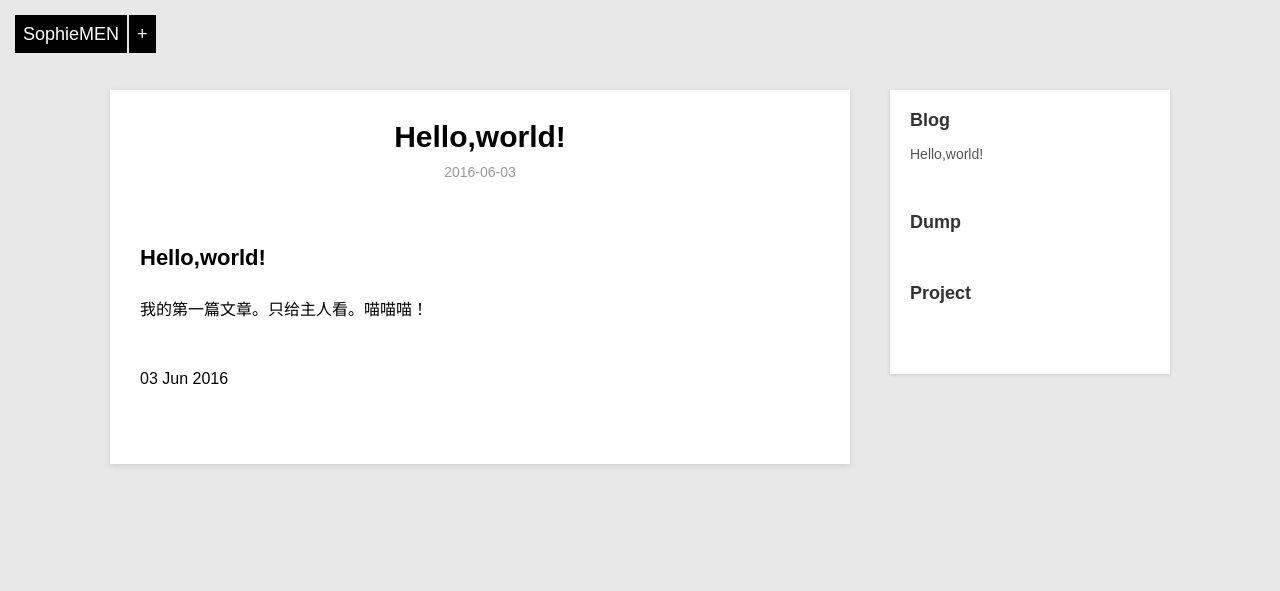
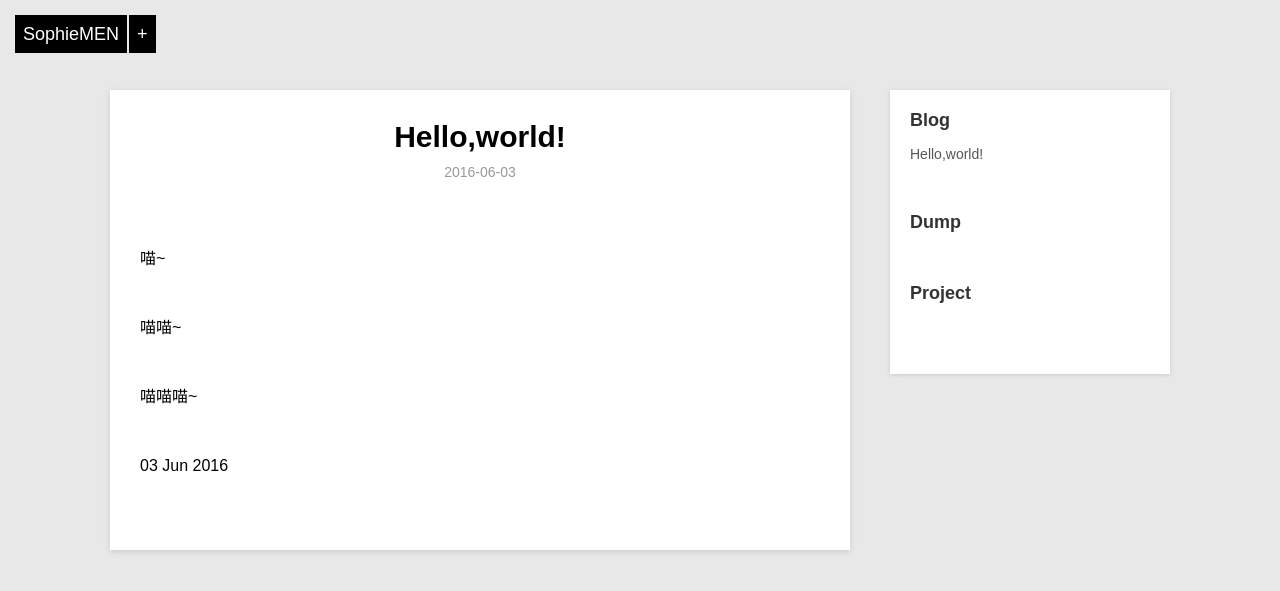
Before and after one commit to SophieMEN/SophieMEN.github.io, a Jekyll site: the page built from _posts/blog/2016-06-03-hello-world.html, in a window 1280 px wide. Shown: the top 591 px of the page. Built offline with Jekyll 4.4.1, drawn with Linux system fonts in a browser that asks for light colours; Markdown is read by kramdown in place of the engine named in the settings.

Commit message:
first post

```diff
--- a/_posts/blog/2016-06-03-hello-world.html
+++ b/_posts/blog/2016-06-03-hello-world.html
@@ -2,8 +2,11 @@
 layout: post
 title: Hello,world!
 category: blog
+description: 只给主人看！
 ---
-<h2>{{ page.title }}</h2>
-<p>我的第一篇文章。只给主人看。喵喵喵！</p>
+
+<p>喵~</p>
+<p>喵喵~</p>
+<p>喵喵喵~</p>
 
 <p>{{ page.date | date_to_string }}</p>
```
Also changed, not shown: 4 other files.
